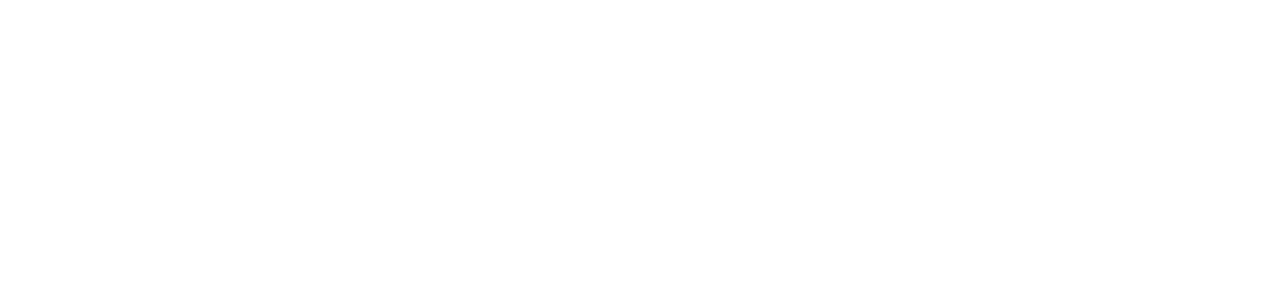
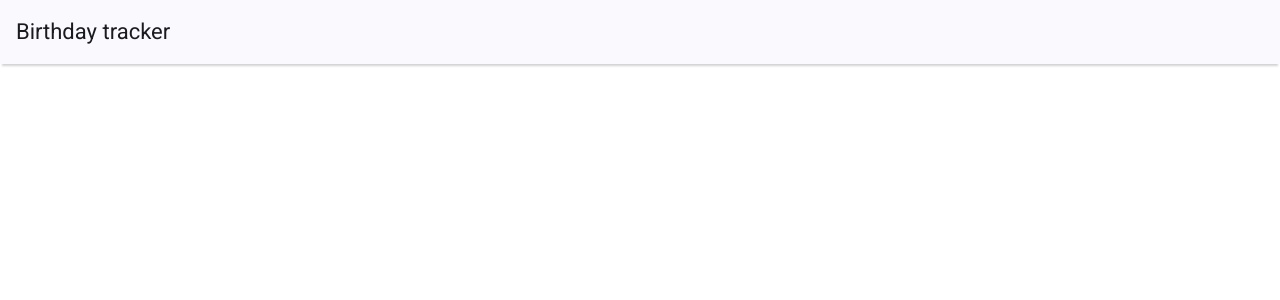
Before and after one commit to solkaz/geburtstage, an Angular app: page / in a window 1280 px wide. Shown: the top 300 px of the page. Built offline with nearby package versions, Linux system fonts and the light colour scheme.

Commit message:
Add basic styling for AppComponent

```diff
--- a/src/app/app.component.html
+++ b/src/app/app.component.html
@@ -1,3 +1,8 @@
+<header>
+  <mat-toolbar>
+    <span>Birthday tracker</span>
+  </mat-toolbar>
+</header>
 <main class="main">
   <app-friends-list [friends]="friendsService.friends"></app-friends-list>
 </main>
--- a/src/app/app.component.scss
+++ b/src/app/app.component.scss
@@ -0,0 +1,9 @@
+@use '@angular/material' as mat;
+
+mat-toolbar {
+  box-shadow: 0 4px 2px -2px lightgray;
+}
+
+main {
+  padding: 1rem 2rem;
+}
--- a/src/app/app.component.ts
+++ b/src/app/app.component.ts
@@ -1,12 +1,12 @@
 import { Component } from '@angular/core';
-import { RouterOutlet } from '@angular/router';
 import { FriendsListComponent } from './friends-list/friends-list.component';
 import { FriendsService } from './Friends.service';
+import { MatToolbarModule } from '@angular/material/toolbar';
 
 @Component({
   selector: 'app-root',
   standalone: true,
-  imports: [RouterOutlet, FriendsListComponent],
+  imports: [MatToolbarModule, FriendsListComponent],
   templateUrl: './app.component.html',
   styleUrl: './app.component.scss',
 })
```
